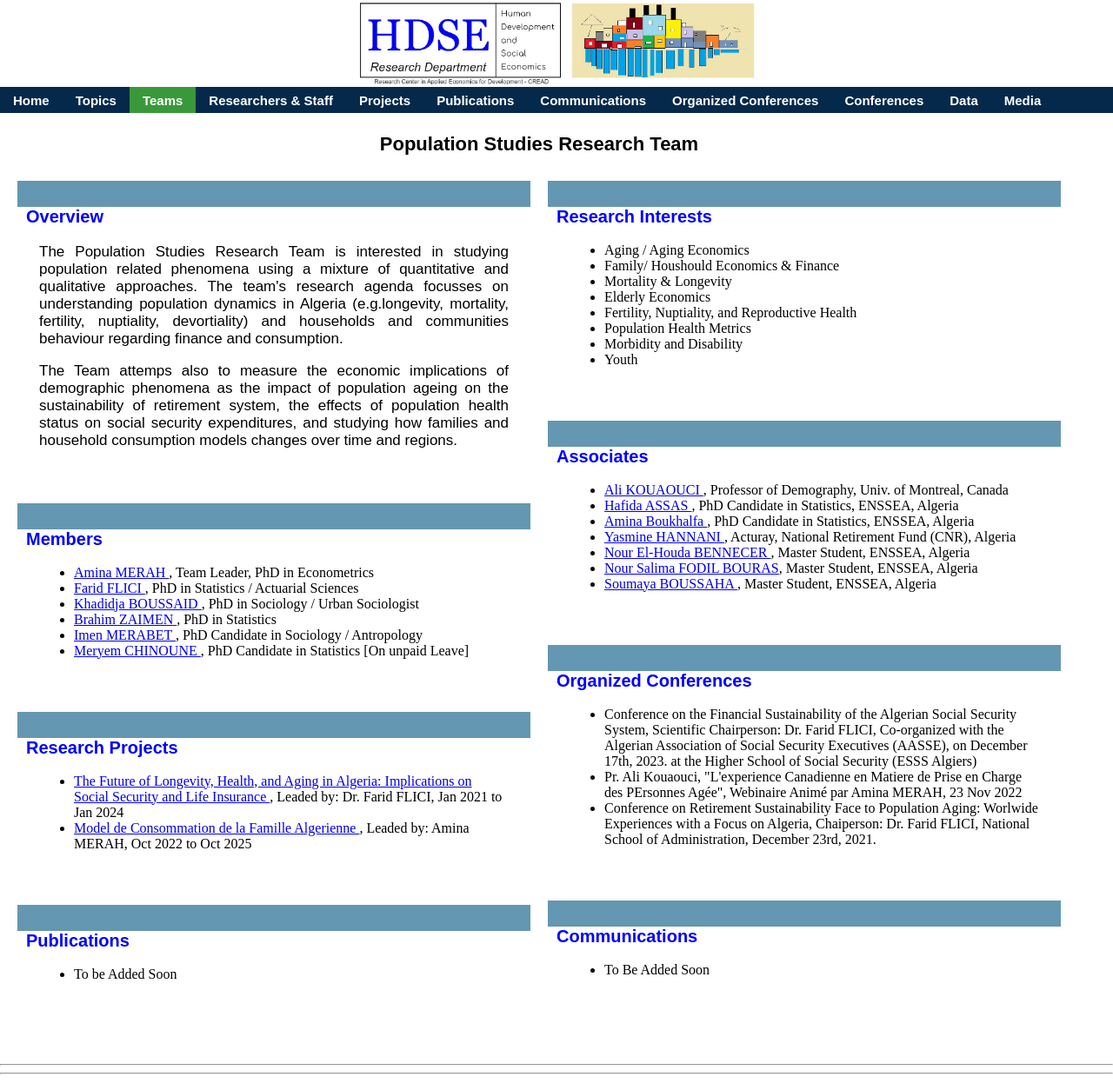
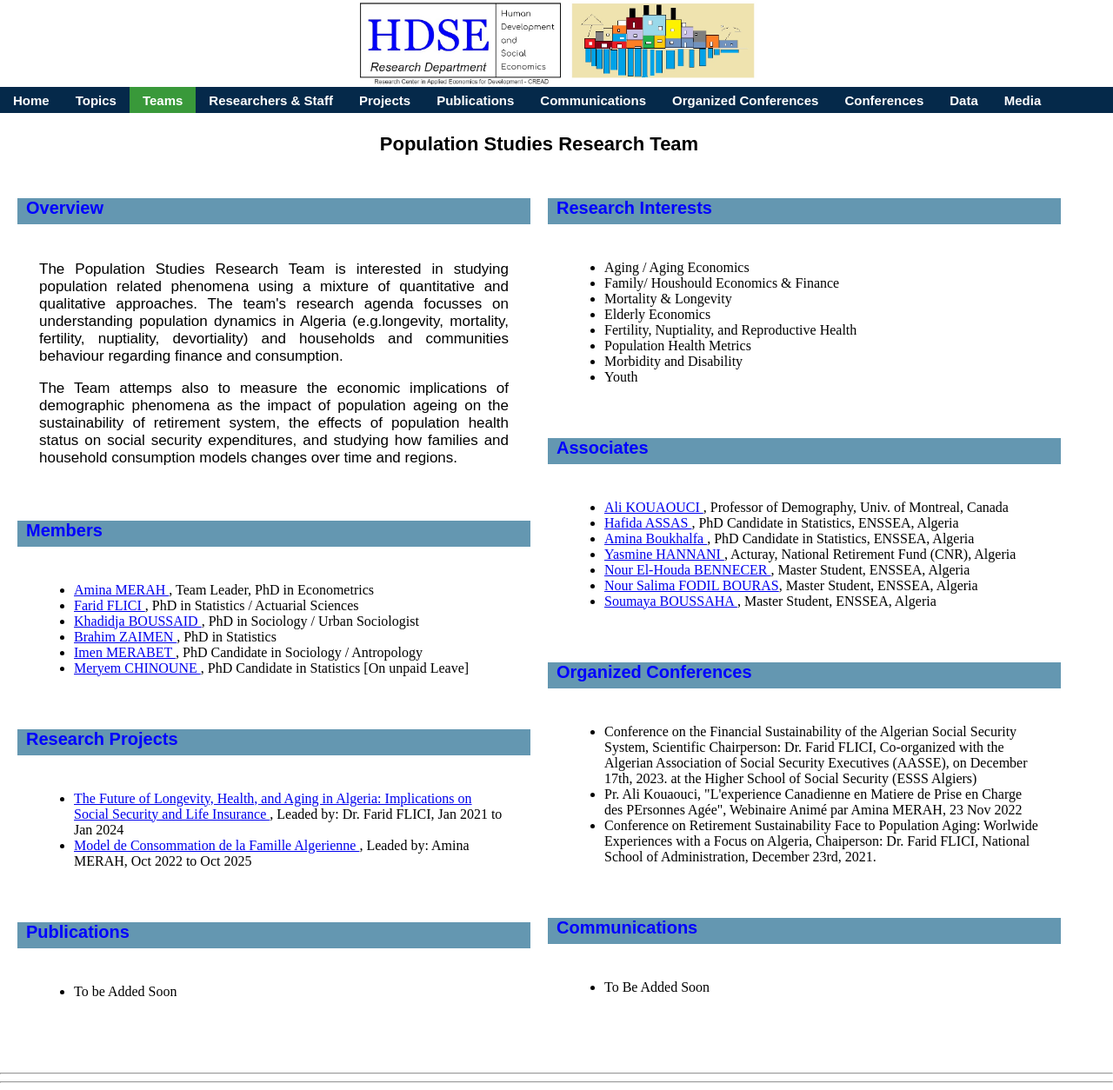
Before and after one commit to Farid-FLICI/farid-flici.github.io, a Jekyll site: the page ps.html, which Jekyll copies as it is, in a window 1280 px wide and 1254 px high. Shown: the whole window at 87% size. Built offline with Jekyll 4.4.1, drawn with Linux system fonts in a browser that asks for light colours.

Commit message:
Update ps.html

```diff
--- a/ps.html
+++ b/ps.html
@@ -29,9 +29,9 @@ ul.topnav li.right {float: right;}
 
 .header { position:fixed; top:0px; padding: 0px 0px 0px 0px;text-align: center; background-color: white; height:100px; width: 100%  }
 
-.container {     padding: 0px 0px 0px 0px; width:100%; margin:0px 0px 20px 0px; border:0px solid #292929 }
+.container {     padding: 0px 0px 0px 0px; width:100%; margin:0px 0px 10px 0px; border:0px solid #292929 }
 .mainbody {      padding: 25px 25px 25px 25px; margin: 0px 0px 0px 0px;}
-.header2 {       height: 30px; padding: 10px 10px 15px 10px ;border: 0px solid #292929; background-color:#6497b1  }
+.header2 {       height: 30px; padding: 0px 10px 15px 10px ;border: 0px solid #292929; background-color:#6497b1  }
 
 .grid-container {  display: grid;  grid-template-columns: 50% 50%;  background-color: white;  padding: 10px;column-gap: 20px ; row-gap:5px;}
 .grid-item {  border: 0px solid rgba(0, 0, 0, 0.8);  padding: 20px;  font-size: 30px;  text-align: center}
```
